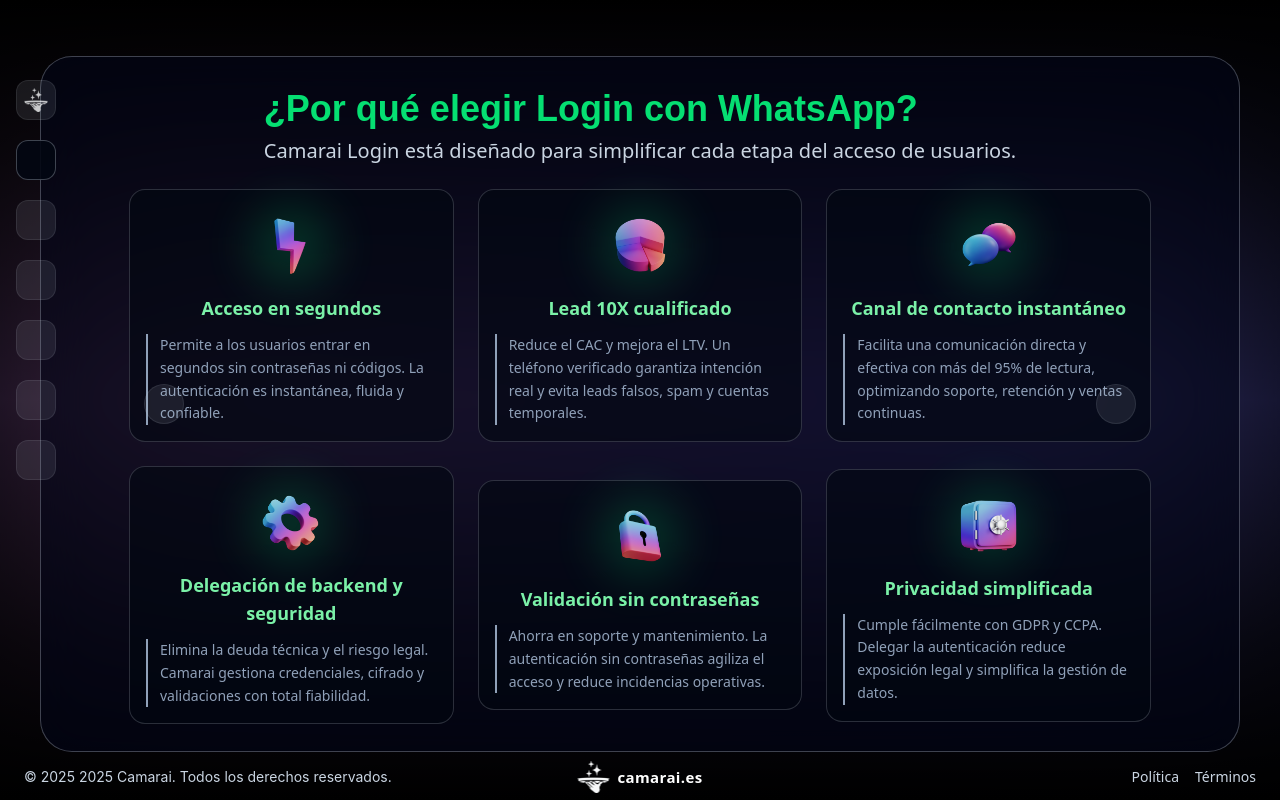
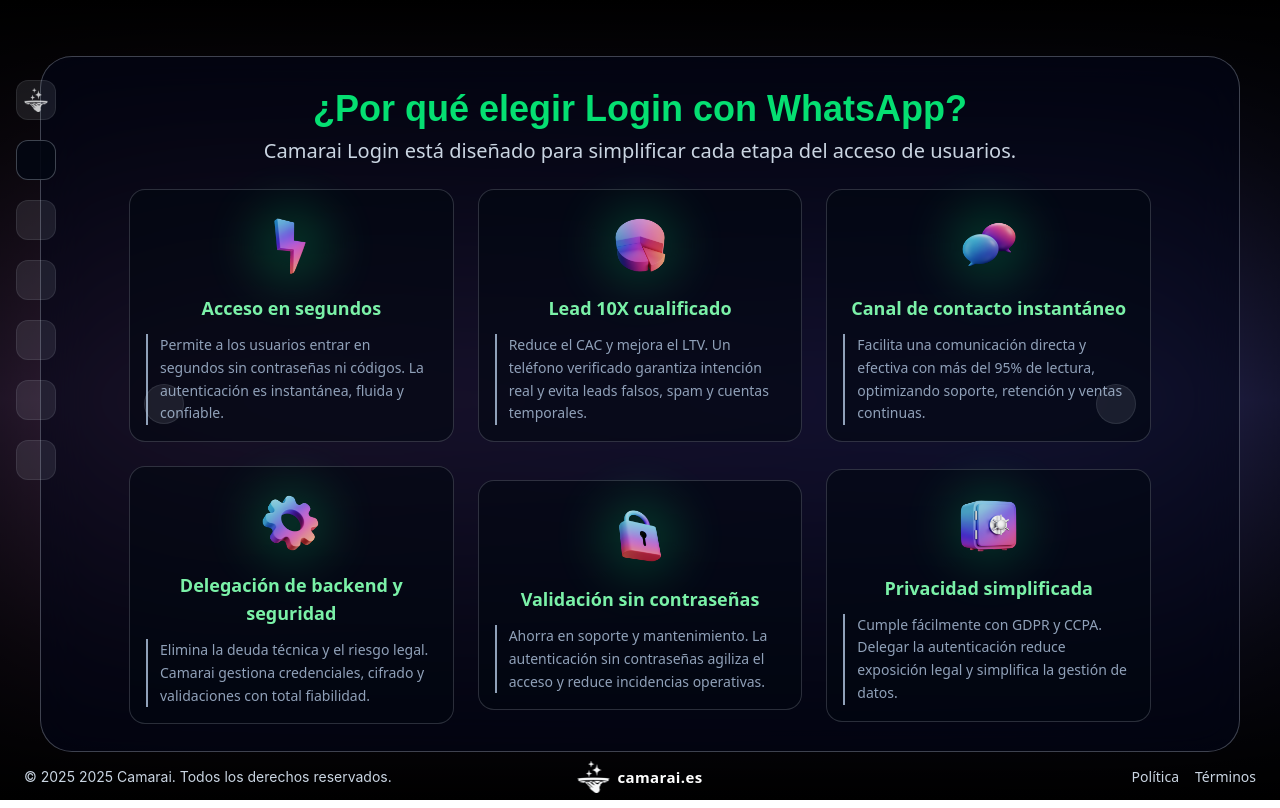
Before and after one commit to Camarai-official/whatsapp.camarai.es, a React (Vite) app: page / in a window 1280 px wide. Both pictures are taken after a click on the button "Conocer más". Built offline with nearby package versions, Linux system fonts and the light colour scheme; some icons are missing.

Commit message:
fixed FinalPage Header

```diff
--- a/src/components/Slide.jsx
+++ b/src/components/Slide.jsx
@@ -179,7 +179,7 @@
         flex flex-col items-center justify-between gap-6
       "
     >
-      {/* HEADER (solo si layout !== 1) */}
+      {/* HEADER (si layout !== 1) */}
       {layout !== 1 && (
         <header
           className={`w-full flex flex-col xl:flex-row items-center justify-center gap-4 ${
@@ -197,7 +197,7 @@
             </div>
           )}
 
-          <div className="flex flex-col gap-2 text-center xl:text-left">
+          <div className={`flex flex-col gap-2 ${headerImg ? "text-center xl:text-left" : "text-center"}`}>
             {title && <h1 className="text-2xl xl:text-4xl font-bold text-green-400 text-balance">{title}</h1>}
             {subtitle && <h6 className="text-pretty text-slate-300 text-sm xl:text-xl">{subtitle}</h6>}
           </div>
```
